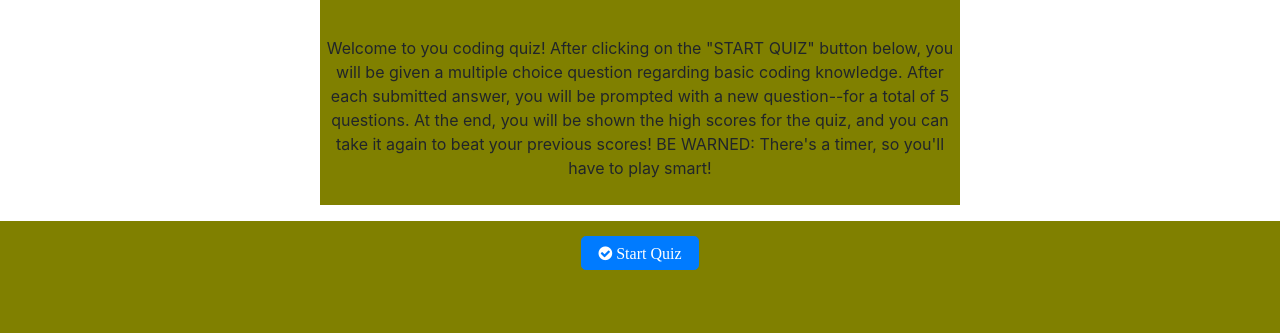
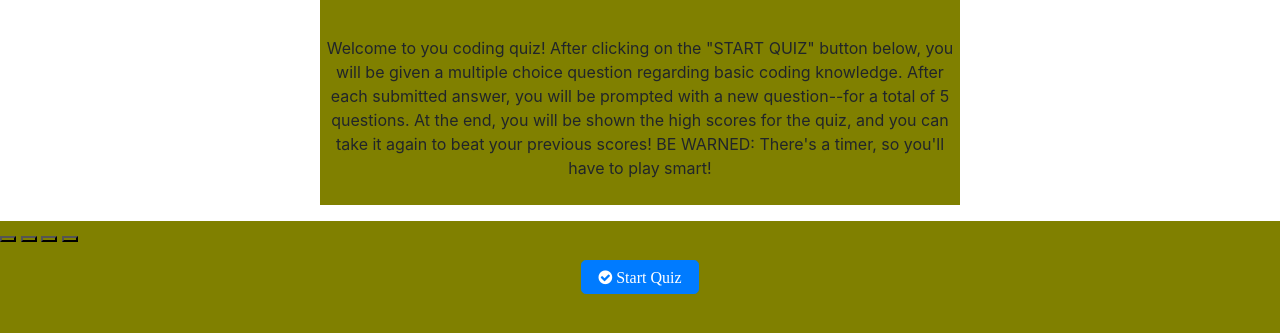
Before and after one commit to jtbataille/Coding-Quiz-Application, a plain HTML site: page index.html in a window 1280 px wide. Shown: the part 135-468 px from the top of the page. Drawn offline with nearby package versions, Linux system fonts and the light colour scheme.

Commit message:
updating files

```diff
--- a/index.html
+++ b/index.html
@@ -20,8 +20,12 @@
 
     <p class="second">Welcome to you coding quiz! After clicking on the "START QUIZ" button below, you will be given a multiple choice question regarding basic coding knowledge. After each submitted answer, you will be prompted with a new question--for a total of 5 questions. At the end, you will be shown the high scores for the quiz, and you can take it again to beat your previous scores! BE WARNED: There's a timer, so you'll have to play smart!</p>
 
-    <div id="question"></div>
-    <ul class="choiceList"></ul>
+    <div id="questionList">
+        <button id="btn0"><span id="choice0"></span></button>
+        <button id="btn1"><span id="choice1"></span></button>
+        <button id="btn2"><span id="choice2"></span></button>
+        <button id="btn3"><span id="choice3"></span></button>
+    </div>
 
     <div class="text-center">
         <button type="button" class="btn btn-primary btn-lg fa fa-check-circle">  Start Quiz</button>
--- a/script.js
+++ b/script.js
@@ -13,3 +13,7 @@ $("button").on("click", function (e) {
         }
     }
 });
+
+var questions = [
+
+]
--- a/style.css
+++ b/style.css
@@ -35,3 +35,8 @@ button {
 * {
     background-color: olive;
 }
+
+#btn0:hover, #btn1:hover, #btn2:hover, #btn3:hover {
+    cursor: pointer;
+    background-color: #01BBFF;
+}
```
